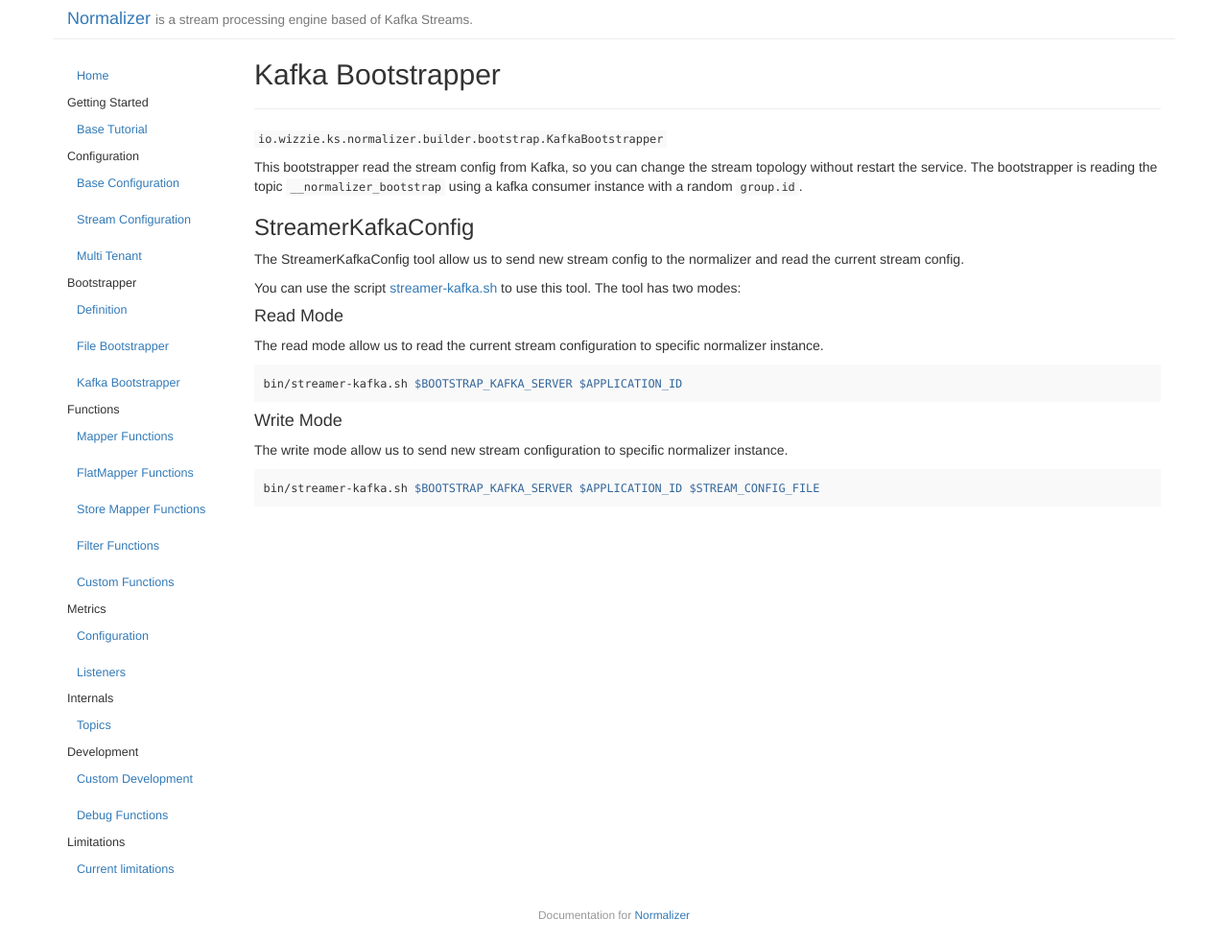
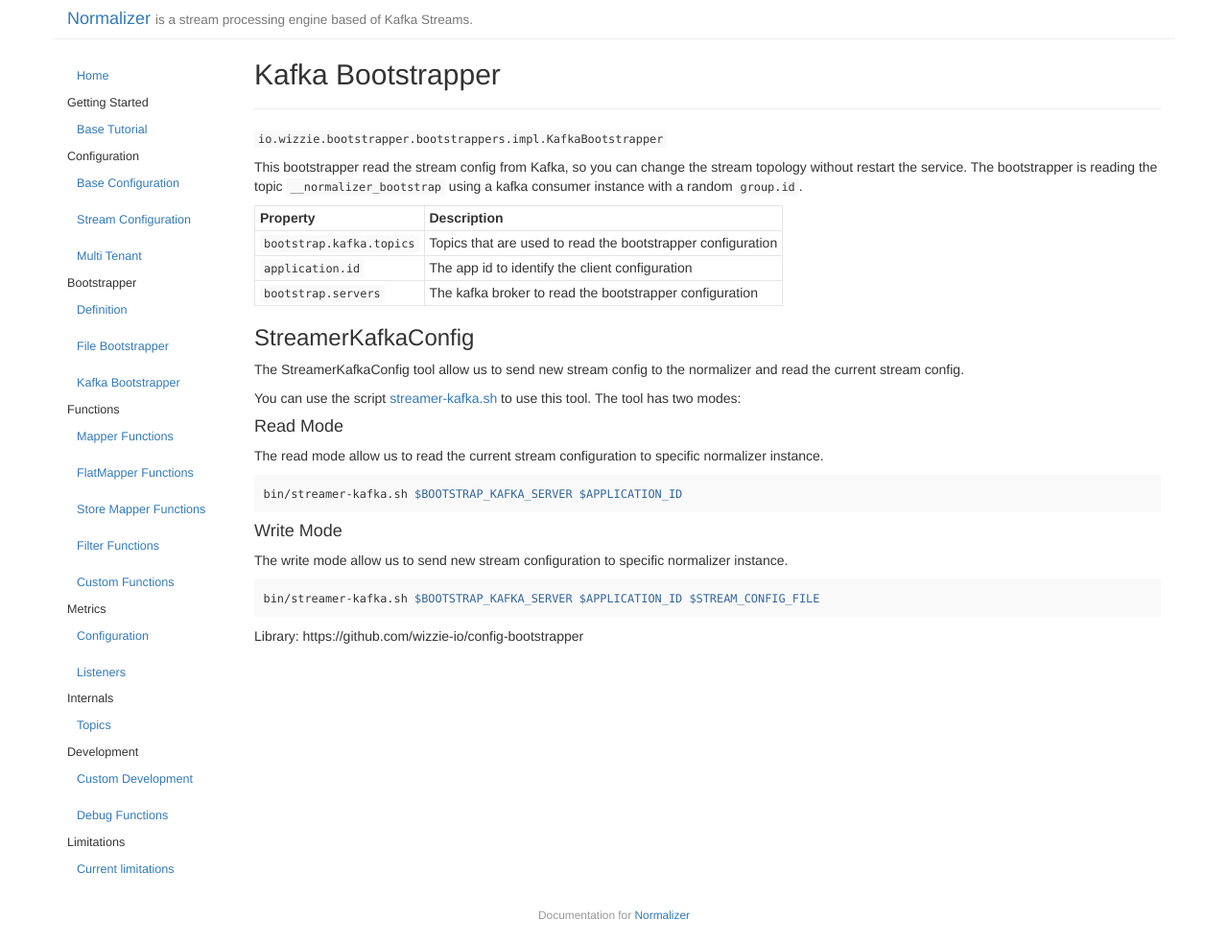
Before and after one commit to andresgomezfrr/normalizer, a Jekyll site: the page built from docs/_posts/2017-02-14-kafka-boostrapper.md, in a window 1280 px wide. Shown: the whole page at 96% size. Built offline with Jekyll 4.4.1, drawn with Linux system fonts in a browser that asks for light colours.

Commit message:
MVP-505 Change normalizer bootstrapper docs
* MVP-505 Change normalizer bootstrapper docs

* Add bootstrap.kafka.topics to sample configs

````diff
--- a/config/sample_config.json
+++ b/config/sample_config.json
@@ -7,5 +7,6 @@
   "metric.enable": true,
   "metric.listeners": ["io.wizzie.ks.normalizer.metrics.ConsoleMetricListener"],
   "metric.interval": 60000,
-  "multi.id": false
+  "multi.id": false,
+  "bootstrap.kafka.topics":["__normalizer_bootstrap"]
 }
--- a/docs/_posts/2017-02-14-kafka-boostrapper.md
+++ b/docs/_posts/2017-02-14-kafka-boostrapper.md
@@ -6,9 +6,15 @@ date: 2017-02-14 12:36:04
 order: 3
 ---
 
-`io.wizzie.ks.normalizer.builder.bootstrap.KafkaBootstrapper`
+`io.wizzie.bootstrapper.bootstrappers.impl.KafkaBootstrapper`
 
 This bootstrapper read the stream config from Kafka, so you can change the stream topology without restart the service. The bootstrapper is reading the topic `__normalizer_bootstrap` using a kafka consumer instance with a random `group.id`.
+
+| Property     | Description     |
+| :------------- | :-------------  |
+| `bootstrap.kafka.topics`      | Topics that are used to read the bootstrapper configuration      |
+| `application.id`      | The app id to identify the client configuration      |
+| `bootstrap.servers`      | The kafka broker to read the bootstrapper configuration      |
 
 ### StreamerKafkaConfig
 
@@ -31,3 +37,6 @@ The write mode allow us to send new stream configuration to specific normalizer
 ```bash
 bin/streamer-kafka.sh $BOOTSTRAP_KAFKA_SERVER $APPLICATION_ID $STREAM_CONFIG_FILE
 ```
+
+
+Library: https://github.com/wizzie-io/config-bootstrapper
````
Also changed, not shown: docs/_posts/2017-02-14-file-boostrapper.md (+3 -1 lines), docker/build/config_env.json.
